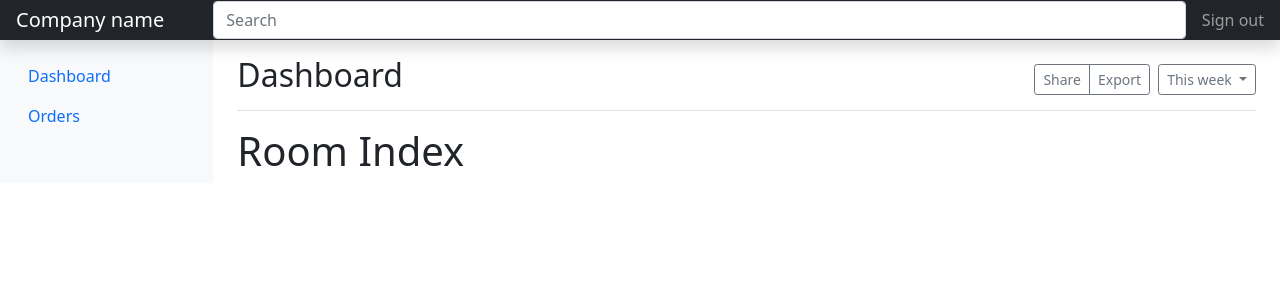
After one commit to majormunky/DjangoHotel, a Django app: page / in a window 1280 px wide. The commit adds this page. Shown: the top 300 px of the page. Run offline with Django 3.2, Linux system fonts and the light colour scheme.

Commit message:
Setup the room index page

```diff
--- /dev/null
+++ b/apps/rooms/templates/rooms/index.html
@@ -0,0 +1,11 @@
+{% extends "dashboard-base.html" %}
+
+{% block content %}
+<h1>Room Index</h1>
+{% endblock %}
+
+{% block page_scripts %}
+{% endblock %}
+
+{% block page_styles %}
+{% endblock %}
--- a/templates/dashboard-base.html
+++ b/templates/dashboard-base.html
@@ -60,8 +60,9 @@
 	            				This week
 	          				</button>
 	        			</div>
-	        			{% block content %}{% endblock %}
       				</div>
+
+      				{% block content %}{% endblock %}
     			</main>
   			</div>
 		</div>
```
